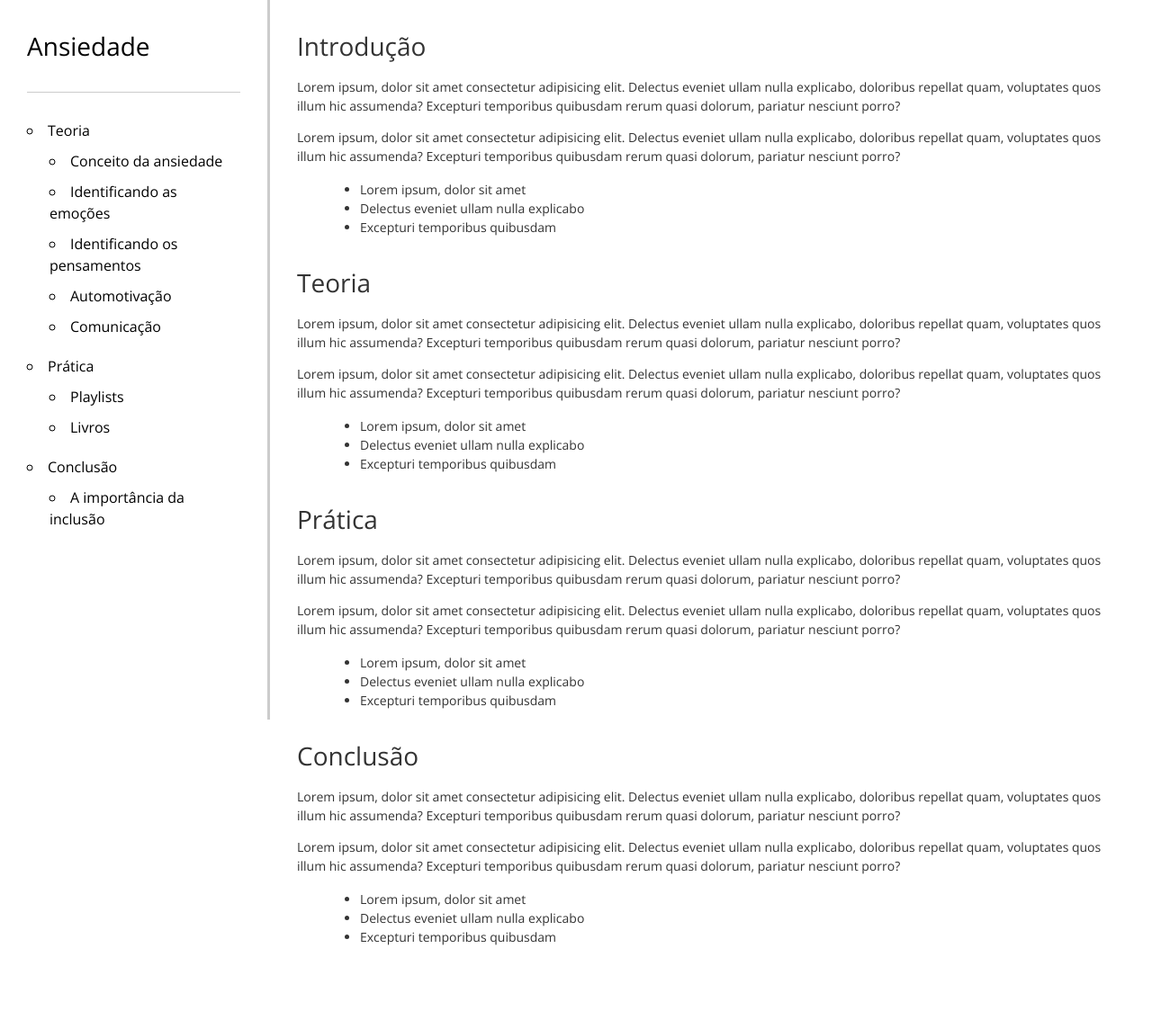
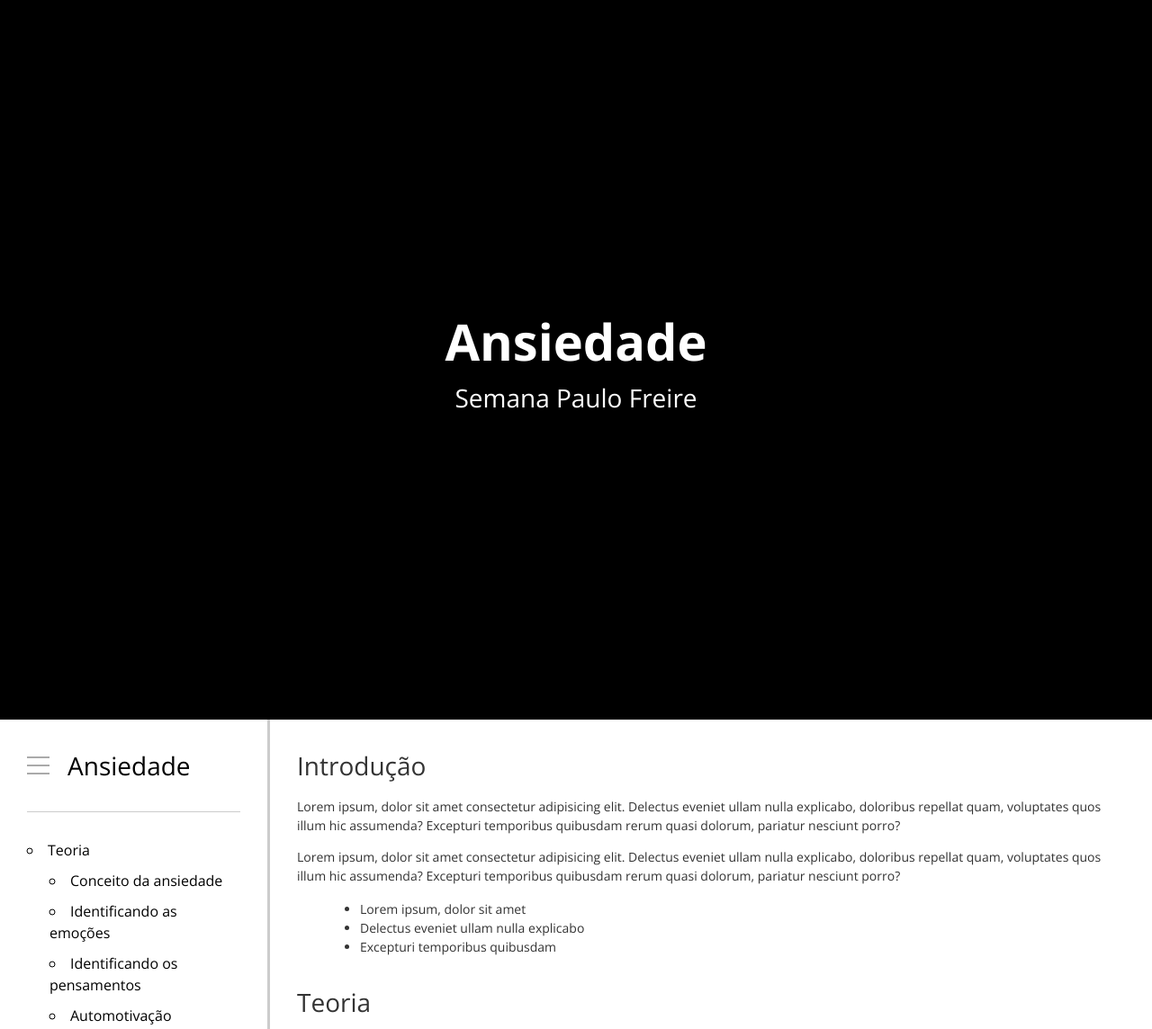
Before and after one commit to GustavoSouza123/Blog-Ansiedade, a plain HTML site: page index.html in a window 1280 px wide. Shown: the top 1144 px of the page at 90% size. Before the commit the page ends 1098 px from the top, so only its background shows below. Drawn offline with nearby package versions, Linux system fonts and the light colour scheme.

Commit message:
modificações no layout, add top e menu toggle

```diff
--- a/index.html
+++ b/index.html
@@ -15,8 +15,20 @@
     <title>Ansiedade</title>
 </head>
 <body>
+    <header id="header">
+        <h1>Ansiedade</h1>
+        <p>Semana Paulo Freire</p>
+    </header>
+
     <nav>
-        <header>Ansiedade</header>
+        <div class="top">
+            <div class="menu-toggle">
+                <span></span>
+                <span></span>
+                <span></span>
+            </div>
+            <header>Ansiedade</header>
+        </div>
         <ul>
             <li class="title"><a href="#theory">Teoria</a></li>
             <li class="ident"><a href="">Conceito da ansiedade</a></li>
--- a/script.js
+++ b/script.js
@@ -0,0 +1,8 @@
+const c = (e) => document.querySelector(e);
+const cs = (e) => document.querySelectorAll(e);
+
+c('nav .menu-toggle').onclick = () => {
+    cs('nav .menu-toggle span')[0].classList.toggle('active');
+    cs('nav .menu-toggle span')[1].classList.toggle('active');
+    cs('nav .menu-toggle span')[2].classList.toggle('active');
+}
--- a/style.css
+++ b/style.css
@@ -10,19 +10,69 @@
     line-height: 1.5;
 }
 
+/* TOP HEADER */
+
+#header {
+    height: 100vh;
+    background-color: black;
+    color: #fff;
+    display: flex;
+    flex-direction: column;
+    justify-content: center;
+    align-items: center;
+}
+
+#header h1,
+#header p {
+    margin: 0;
+}
+
 /* NAVBAR */
 
 nav {
     width: 300px;
     min-height: 100vh;
-    position: fixed;
+    position: sticky;
+    top: 0;
     border-right: 3px solid #ccc;
     padding: 30px;
 }
 
-nav header {
+nav .top {
+    display: flex;
+    align-items: center;
     padding-bottom: 30px;
     border-bottom: 1px solid #ccc;
+}
+
+nav .menu-toggle {
+    display: flex;
+    flex-direction: column;
+    justify-content: space-between;
+    width: 25px;
+    height: 20px;
+    margin-right: 20px;
+    cursor: pointer;
+    transition: .2s;
+}
+
+nav .menu-toggle span {
+    position: relative;
+    width: 100%;
+    height: 2px;
+    background-color: #aaa;
+}
+
+nav .menu-toggle span.active:nth-child(1) {
+    top: 9px;
+    transform: rotate(45deg);
+}
+nav .menu-toggle span.active:nth-child(2) {
+    opacity: 0;
+}
+nav .menu-toggle span.active:nth-child(3) {
+    top: -9px;
+    transform: rotate(-45deg);
 }
 
 nav ul {
@@ -60,7 +110,7 @@
 
 main {
     width: 100%;
-    min-height: 100vh;
+    margin-top: -100vh;
     padding: 30px;
     padding-left: calc(30px + 300px);
     color: #333;
```
